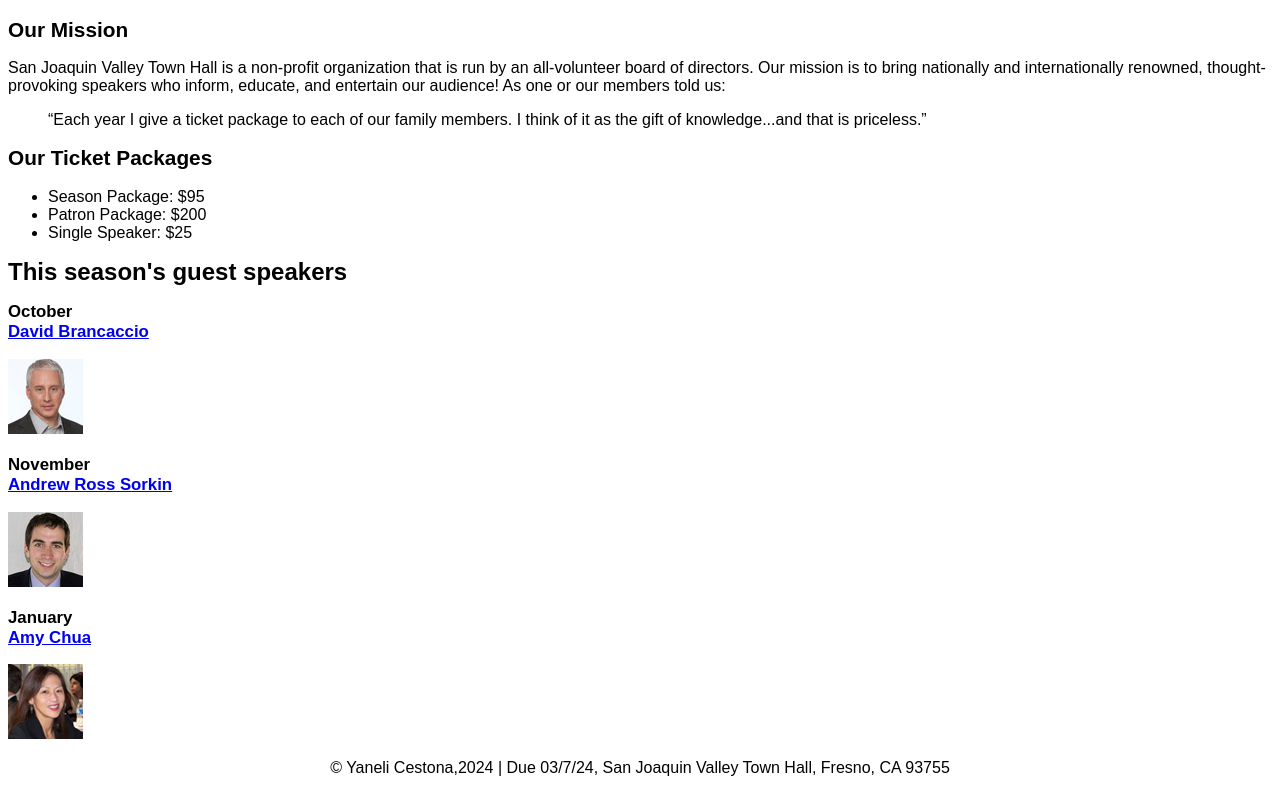
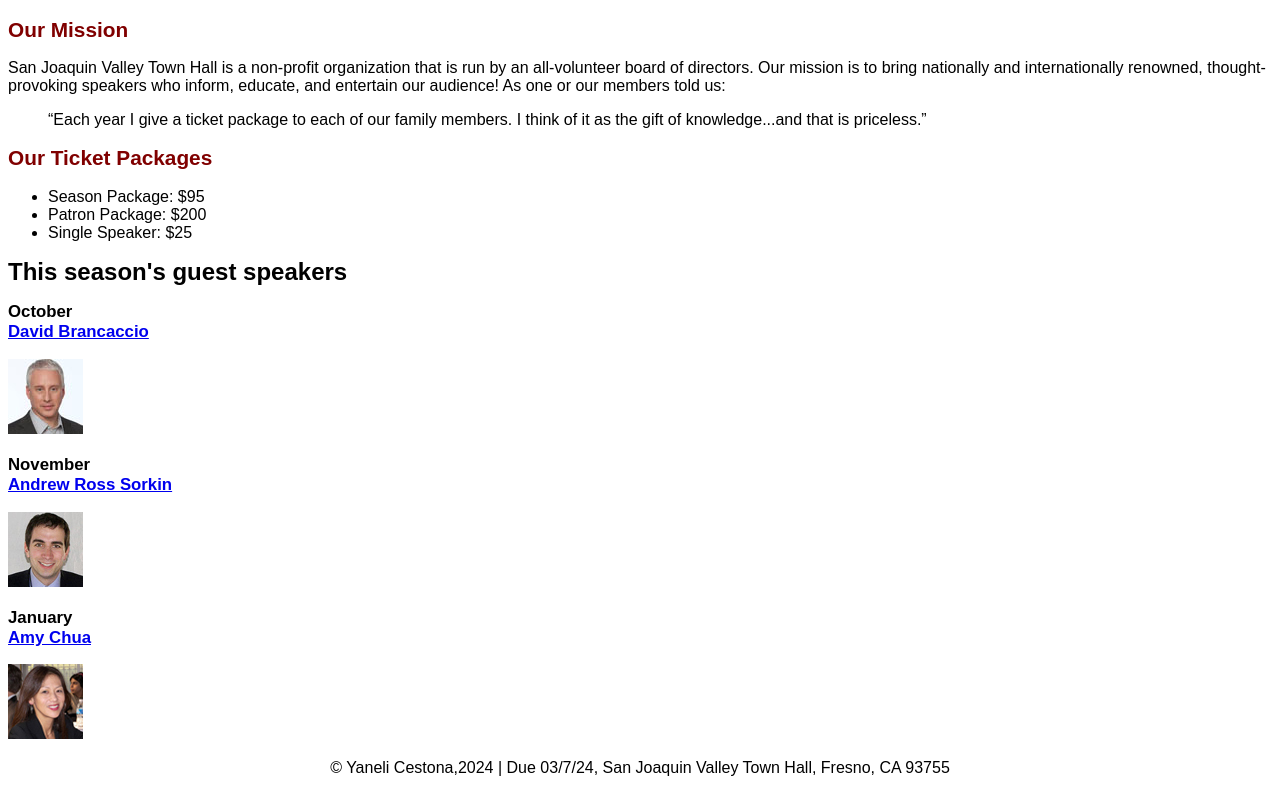
Before and after one commit to yaneliii/A06, a plain HTML site: page index.html in a window 1280 px wide. Shown: the part 109-902 px from the top of the page. Drawn offline with Linux system fonts and the light colour scheme.

Commit message:
Feature: created a CSS variable

```diff
--- a/styles/c4_main.css
+++ b/styles/c4_main.css
@@ -1,3 +1,8 @@
+
+:root {
+	--global-color-1: #800000;
+}
+
 /* the styles for the elements */
 body {
 	font-family: Arial, Helvetica, sans-serif;
```
